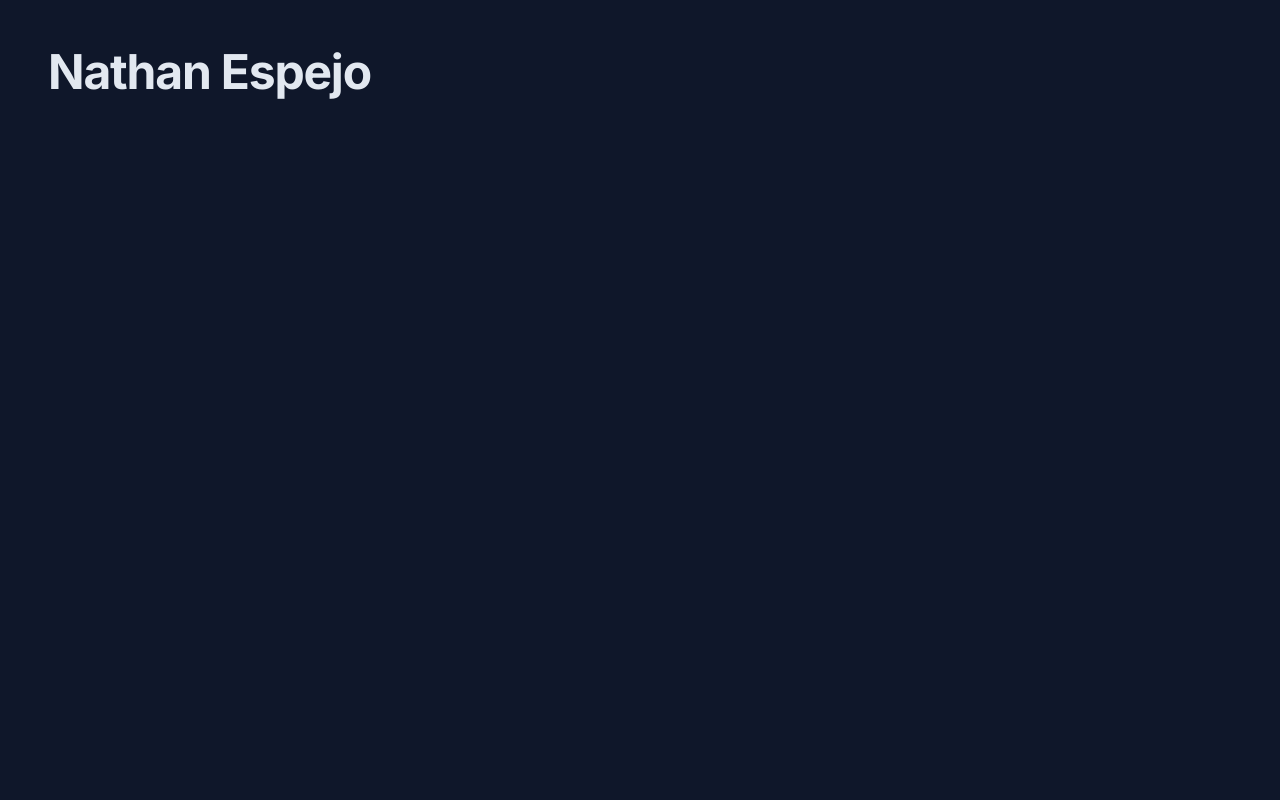
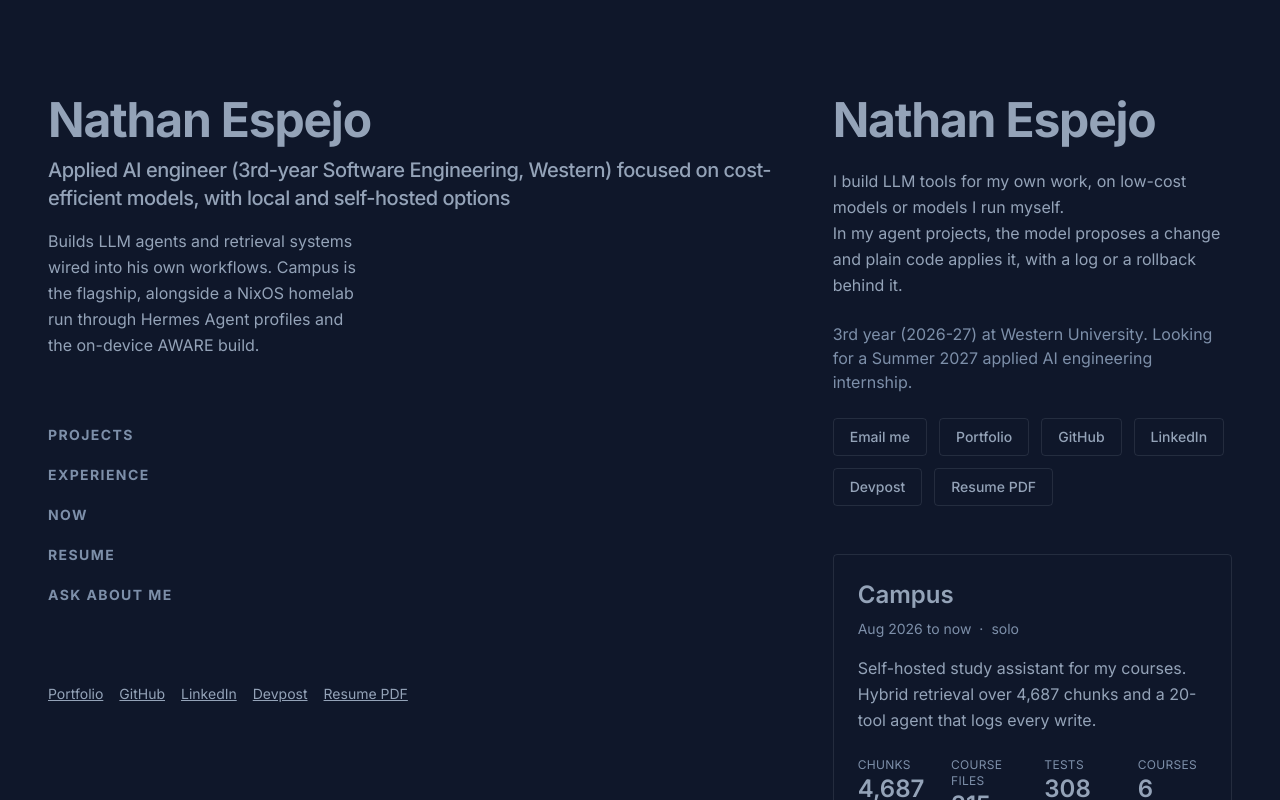
Before and after one commit to HasNate618/portfolio-v3, a Next.js app: page / in a window 1280 px wide. Shown: the top 800 px of the page. Built offline with nearby package versions, Linux system fonts and the light colour scheme.

Commit message:
feat: home page and the two-column shell

```diff
--- /dev/null
+++ b/content/home.md
@@ -0,0 +1,11 @@
+---
+title: Nathan Espejo
+route: /
+description: Applied AI engineer building LLM tools on low-cost or self-hosted models.
+priority: start-here
+onThisPage: [Featured, Experience, Ask]
+---
+
+I build LLM tools for my own work, on low-cost models or models I run myself.
+
+In my agent projects, the model proposes a change and plain code applies it, with a log or a rollback behind it.
--- a/src/app/page.tsx
+++ b/src/app/page.tsx
@@ -1,9 +1,11 @@
-export default function HomePage() {
+import { PageShell } from "@/components/PageShell";
+import { HomeView } from "@/components/views/HomeView";
+import { getPage } from "@/lib/content";
+
+export default function Page() {
   return (
-    <main className="mx-auto max-w-screen-xl px-6 py-12 lg:px-12">
-      <h1 className="text-4xl font-bold tracking-tight text-slate-200 sm:text-5xl">
-        Nathan Espejo
-      </h1>
-    </main>
+    <PageShell current="/">
+      <HomeView page={getPage("/")!} />
+    </PageShell>
   );
 }
--- /dev/null
+++ b/src/components/PageShell.tsx
@@ -0,0 +1,23 @@
+import type { ReactNode } from "react";
+import { SiteHeader } from "@/components/SiteHeader";
+import { SiteFooter } from "@/components/SiteFooter";
+
+/**
+ * The two-column shell: identity and nav stick on the left, content scrolls on
+ * the right, one column below lg. Each page passes its own `current` rather than
+ * reading the pathname, which would pull in a client component and cost JS on a
+ * site that must read with JavaScript off.
+ */
+export function PageShell({ current, children }: { current: string; children: ReactNode }) {
+  return (
+    <div className="mx-auto min-h-screen max-w-screen-xl px-6 py-12 lg:px-12 lg:py-0">
+      <div className="lg:flex lg:justify-between lg:gap-4">
+        <SiteHeader current={current} />
+        <main id="content" className="pt-24 lg:w-[52%] lg:py-24">
+          {children}
+          <SiteFooter />
+        </main>
+      </div>
+    </div>
+  );
+}
--- a/src/components/SiteHeader.tsx
+++ b/src/components/SiteHeader.tsx
@@ -27,15 +27,15 @@ export function SiteHeader({ current }: { current: string }) {
           Skip to content
         </a>
 
-        <h1 className="text-4xl font-bold tracking-tight text-fg sm:text-5xl">
+        <p className="text-4xl font-bold tracking-tight text-fg sm:text-5xl">
           <Link href="/" className="hover:text-accent">
             {site.identity.name}
           </Link>
-        </h1>
+        </p>
 
-        <h2 className="mt-3 text-lg font-medium tracking-tight text-fg sm:text-xl">
+        <p className="mt-3 text-lg font-medium tracking-tight text-fg sm:text-xl">
           {site.identity.headline}
-        </h2>
+        </p>
 
         <p className="mt-4 max-w-xs leading-relaxed">{site.identity.positioning}</p>
 
--- /dev/null
+++ b/src/components/views/HomeView.tsx
@@ -0,0 +1,117 @@
+import Link from "next/link";
+import { site, highlightProjects, getProject } from "@/data/site";
+import { renderMarkdown } from "@/lib/markdown";
+import type { Page } from "@/lib/content";
+import { ProjectMetaRow } from "@/components/ProjectMetaRow";
+import { StatRow } from "@/components/StatRow";
+import { StackList } from "@/components/StackList";
+import { LinkRow } from "@/components/LinkRow";
+
+export function HomeView({ page }: { page: Page }) {
+  const campus = getProject("campus")!;
+  const featured = highlightProjects().filter((p) => p.id !== "campus");
+
+  return (
+    <article>
+      <h1 className="text-4xl font-bold tracking-tight text-fg sm:text-5xl">{page.title}</h1>
+
+      <div
+        className="mt-6 max-w-[68ch] leading-relaxed"
+        dangerouslySetInnerHTML={{ __html: renderMarkdown(page.body) }}
+      />
+
+      <p className="mt-6 max-w-[68ch] text-muted">
+        {site.identity.year} at {site.identity.education.school}. Looking for a{" "}
+        {site.identity.seeking}.
+      </p>
+
+      <ul className="mt-6 flex flex-wrap gap-3">
+        <li>
+          <a
+            href={`mailto:${site.contact.email}`}
+            className="inline-block rounded border border-rule px-4 py-2 text-sm font-medium text-fg hover:border-accent hover:text-accent"
+          >
+            Email me
+          </a>
+        </li>
+        {site.contact.links.map((link) => (
+          <li key={link.href}>
+            <a
+              href={link.href}
+              className="inline-block rounded border border-rule px-4 py-2 text-sm font-medium text-fg hover:border-accent hover:text-accent"
+            >
+              {link.label}
+            </a>
+          </li>
+        ))}
+      </ul>
+
+      {/* Campus: the strongest proof, above the fold, with checkable numbers. */}
+      <section aria-labelledby="campus" className="mt-12 rounded border border-rule p-6">
+        <h2 id="campus" className="text-2xl font-semibold text-fg">
+          {campus.name}
+        </h2>
+        <div className="mt-2">
+          <ProjectMetaRow projectId="campus" />
+        </div>
+        <p className="mt-4 max-w-[68ch] leading-relaxed">{campus.covers}</p>
+        <div className="mt-6">
+          <StatRow projectId="campus" />
+        </div>
+        <div className="mt-6">
+          <StackList projectId="campus" />
+        </div>
+        <div className="mt-6">
+          <LinkRow projectId="campus" />
+        </div>
+      </section>
+
+      <h2 id="featured" className="mt-16 text-xs font-bold uppercase tracking-widest text-fg">
+        Featured
+      </h2>
+      <ul className="mt-6 flex flex-col gap-8">
+        {featured.map((project) => (
+          <li key={project.id}>
+            <h3 className="text-lg font-medium leading-snug text-fg">
+              <Link href={`/projects/${project.id}`} className="hover:text-accent">
+                {project.name}
+              </Link>
+            </h3>
+            <div className="mt-1">
+              <ProjectMetaRow projectId={project.id} />
+            </div>
+            <p className="mt-2 max-w-[68ch] leading-relaxed">{project.covers}</p>
+          </li>
+        ))}
+      </ul>
+
+      <h2 id="experience" className="mt-16 text-xs font-bold uppercase tracking-widest text-fg">
+        Experience
+      </h2>
+      <ul className="mt-6 flex flex-col gap-4">
+        {site.experience.map((experience) => (
+          <li key={experience.org} className="sm:grid sm:grid-cols-[10rem_1fr] sm:gap-4">
+            <span className="text-xs uppercase tracking-wide text-muted">{experience.dates}</span>
+            <span className="mt-1 sm:mt-0">
+              <span className="font-medium text-fg">{experience.role}</span>
+              <span className="text-muted"> · {experience.org}</span>
+            </span>
+          </li>
+        ))}
+      </ul>
+
+      <h2 id="ask" className="mt-16 text-xs font-bold uppercase tracking-widest text-fg">
+        Ask
+      </h2>
+      <p className="mt-6 max-w-[68ch] leading-relaxed">
+        Questions about my projects or experience? The chat answers from my public notes. It can be
+        wrong, so trust the pages first.
+      </p>
+      <p className="mt-4">
+        <Link href="/chat" className="text-accent underline hover:text-fg">
+          Open chat <span aria-hidden="true">→</span>
+        </Link>
+      </p>
+    </article>
+  );
+}
```
Also changed, not shown: 2 other files (tests, documents, lock files or other folders).
